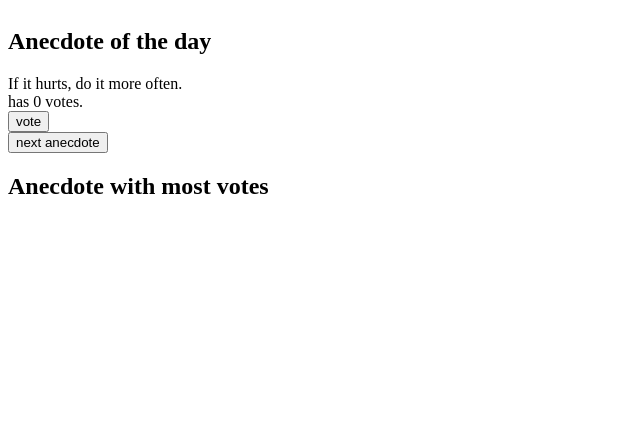
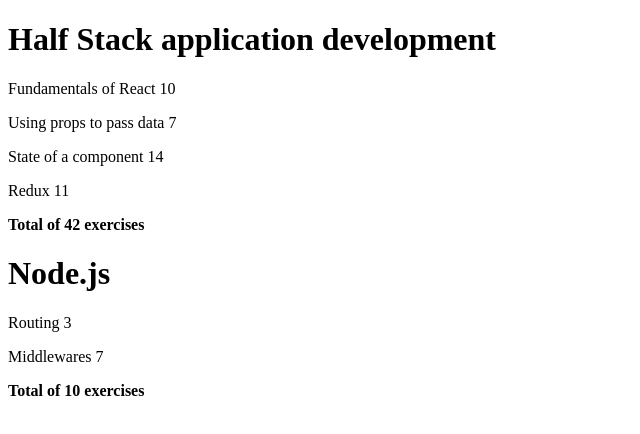
Before and after one commit to heyjudemaldicas/fso-test, a React (Create React App) app: page / in a window 1280 px wide. Shown: the top 434 px of the page, without its empty margins (0-640 px from the left). Built offline with nearby package versions, Linux system fonts and the light colour scheme.

Commit message:
Exercise 2.1-2.5 Render collection and modules

```diff
--- a/src/App.js
+++ b/src/App.js
@@ -1,236 +1,59 @@
-import { useState } from 'react';
 import './App.css';
+import Course from './components/Course.jsx';
 
-const Header = (props) => {
+const App = () => {
+  const courses = [
+    {
+      name: 'Half Stack application development',
+      id: 1,
+      parts: [
+        {
+          name: 'Fundamentals of React',
+          exercises: 10,
+          id: 1
+        },
+        {
+          name: 'Using props to pass data',
+          exercises: 7,
+          id: 2
+        },
+        {
+          name: 'State of a component',
+          exercises: 14,
+          id: 3
+        },
+        {
+          name: 'Redux',
+          exercises: 11,
+          id: 4
+        }
+      ]
+    },
+    {
+      name: 'Node.js',
+      id: 2,
+      parts: [
+        {
+          name: 'Routing',
+          exercises: 3,
+          id: 1
+        },
+        {
+          name: 'Middlewares',
+          exercises: 7,
+          id: 2
+        }
+      ]
+    }
+  ]
+
   return (
     <>
-      <h1>{props.course}</h1>
-    </>
-  )
-}
-
-const Content = (props) => {
-  return (
-    <>
-      <Part part={props.parts[0].name} exercises={props.parts[0].exercises} />
-      <Part part={props.parts[1].name} exercises={props.parts[1].exercises} />
-      <Part part={props.parts[2].name} exercises={props.parts[2].exercises} />
-    </>
-  )
-}
-
-const Part = (props) => {
-  return (
-    <p>
-      {props.part} {props.exercises}
-    </p>
-  )
-}
-
-const Total = (props) => {
-  return (
-    <>
-      <p>Number of exercises {props.parts[0].exercises + props.parts[1].exercises  + props.parts[2].exercises }</p>
-    </>
-  )
-}
-
-const Button = (props) => {
-  return (
-    <button onClick={props.handleClick}>
-      {props.text}
-    </button>
-  )
-}
-
-const StatisticLine  = (props) => {
-  return (
-    <>
-      <tr>
-        <td>{props.text}</td>
-        <td>{props.text !== "positive" ? props.value : props.value + '%'}</td>
-      </tr>
-    </>
-  )
-}
-
-const Statistics = (props) => {
-  return (
-    <>
-      <h2>statistics</h2>
       {
-        props.all == 0 && <p>No feedback given.</p>
-      }
-      {
-        props.all > 0 &&
-        <table>
-          <StatisticLine text="good" value={props.good} />
-          <StatisticLine text="neutral" value={props.neutral} />
-          <StatisticLine text="bad" value={props.bad} />
-          <StatisticLine text="all" value={props.all} />
-          <StatisticLine text="average" value={props.average} />
-          <StatisticLine text="positive" value={props.positive} />
-        </table>
+        courses.map(course => <Course key={course.id} course={course} />)
       }
     </>
   )
 }
 
-const Anecdotes = (props) => {
-  return (
-    <div className="anecdotes">
-      <h2>Anecdote of the day</h2>
-      <div>
-        {props.anecdotes[props.selected]}
-      </div>
-      <span>has {props.votes[props.selected]} votes.</span>
-      <Button text="vote" handleClick={props.handleVote} />
-      <Button text="next anecdote" handleClick={props.handleNext} />
-      <h2>Anecdote with most votes</h2>
-      {
-        props.mostVoted !== null &&
-        <div>
-          <div>{props.anecdotes[props.mostVoted]}</div>
-          <span>has {props.votes[props.mostVoted]} votes.</span>
-        </div>
-      }
-    </div>
-  )
-}
-
-// Exercise 1.12-1-1.14
-const App = () => {
-  const anecdotes = [
-    'If it hurts, do it more often.',
-    'Adding manpower to a late software project makes it later!',
-    'The first 90 percent of the code accounts for the first 10 percent of the development time...The remaining 10 percent of the code accounts for the other 90 percent of the development time.',
-    'Any fool can write code that a computer can understand. Good programmers write code that humans can understand.',
-    'Premature optimization is the root of all evil.',
-    'Debugging is twice as hard as writing the code in the first place. Therefore, if you write the code as cleverly as possible, you are, by definition, not smart enough to debug it.',
-    'Programming without an extremely heavy use of console.log is same as if a doctor would refuse to use x-rays or blood tests when diagnosing patients.',
-    'The only way to go fast, is to go well.'
-  ]
-  const [votes, setVotes] = useState([0, 0, 0, 0, 0, 0, 0, 0]);
-  const [selected, setSelected] = useState(0);
-  const [mostVoted, setMostVoted] = useState(null);
-
-  const next = () => {
-    let rand = getRandom();
-    setSelected(rand);
-  }
-  const onVote = () => {
-    const copy = [...votes];
-    copy[selected] += 1;
-    setVotes(copy);
-
-    let index = mostVoted;
-    let count = 0;
-    for (let i = 0; i < copy.length; i++) {
-      if (copy[i] > count) {
-        count = copy[i];
-        index = i;
-      }
-    }
-    setMostVoted(index);
-  }
-
-  const getRandom = () => {
-    return Math.floor(Math.random() * anecdotes.length);
-  };
-
-  return (
-    <>
-      <Anecdotes anecdotes={anecdotes} votes={votes} selected={selected} mostVoted={mostVoted} handleVote={onVote} handleNext={next}/>
-    </>
-  );
-}
-
-// // Exercise 1.6-1-1.11
-// const App = () => {
-//   // save clicks of each button to its own state
-//   const [good, setGood] = useState(0)
-//   const [neutral, setNeutral] = useState(0)
-//   const [bad, setBad] = useState(0)
-//   const [all, setAll] = useState(0)
-//   const [average, setAverage] = useState(0)
-//   const [positive, setPositive] = useState(0)
-
-//   const handleGoodClick = () => {
-//     setGood(good + 1);
-//     let newGood = good + 1;
-//     let total = getTotal(newGood, neutral, bad);
-//     let ave = getAverage(newGood, neutral, bad, total);
-//     setAll(total);
-//     setAverage(ave);
-//     setPositive(newGood/total * 100);
-//   };
-
-//   const handleNeutralClick = () => {
-//     setNeutral(neutral + 1);
-//     let newNeutral = neutral + 1;
-//     let total = getTotal(good, newNeutral, bad);
-//     let ave = getAverage(good, newNeutral, bad, total);
-//     setAll(total);
-//     setAverage(ave);
-//     setPositive(good/total * 100);
-//   };
-
-//   const handleBadClick = () => {
-//     setBad(bad + 1);
-//     let newBad = bad + 1;
-//     let total = getTotal(good, neutral, newBad);
-//     let ave = getAverage(good, neutral, newBad, total);
-//     setAll(total);
-//     setAverage(ave);
-//     setPositive(good/total * 100);
-//   };
-
-//   const getTotal = (good, neutral, bad) => {
-//     return good + neutral + bad;
-//   }
-
-//   const getAverage = (good, neutral, bad, total) => {
-//     return ((good + (neutral * 0) + (bad * -1)) / total);
-//   }
-
-//   return (
-//     <div>
-//       <h2>give feedback</h2>
-//       <Button handleClick={handleGoodClick} text="good"/>
-//       <Button handleClick={handleNeutralClick} text="neutral"/>
-//       <Button handleClick={handleBadClick} text="bad"/>
-//       <Statistics good={good} neutral={neutral} bad={bad} all={all} average={average} positive={positive} />
-//     </div>
-//   );
-// }
-
-// // Exercise 1.1-1-5
-// const App = () => {
-//   const course = {
-//     name: 'Half Stack application development',
-//     parts: [
-//       {
-//         name: 'Fundamentals of React',
-//         exercises: 10
-//       },
-//       {
-//         name: 'Using props to pass data',
-//         exercises: 7
-//       },
-//       {
-//         name: 'State of a component',
-//         exercises: 14
-//       }
-//     ]
-//   };
-
-//   return (
-//     <div>
-//       <Header course={course.name} />
-//       <Content parts={course.parts} />
-//       <Total parts={course.parts} />
-//     </div>
-//   )
-// }
-
 export default App;
--- /dev/null
+++ b/src/components/Course.jsx
@@ -0,0 +1,49 @@
+const Header = (props) => {
+    return (
+        <>
+        <h1>{props.course}</h1>
+        </>
+    )
+}
+
+const Content = (props) => {
+    return (
+        <>
+        {
+            props.parts.map(part => <Part key={part.id} part={part.name} exercises={part.exercises} />)
+        }
+        </>
+    )
+}
+
+const Part = (props) => {
+    return (
+        <p>
+        {props.part} {props.exercises}
+        </p>
+    )
+}
+
+const Total = (props) => {
+    return (
+        <strong>
+        <p>Total of {props.total} exercises</p>
+        </strong>
+    )
+}
+
+const Course = ({course}) => {
+    const total = course?.parts.reduce((previous, current) => {
+        return previous + current.exercises
+    }, 0);
+
+    return (
+        <>
+        <Header course={course.name} />
+        <Content parts={course.parts} />
+        <Total total={total} />
+        </>
+    );
+}
+
+export default Course;
```
